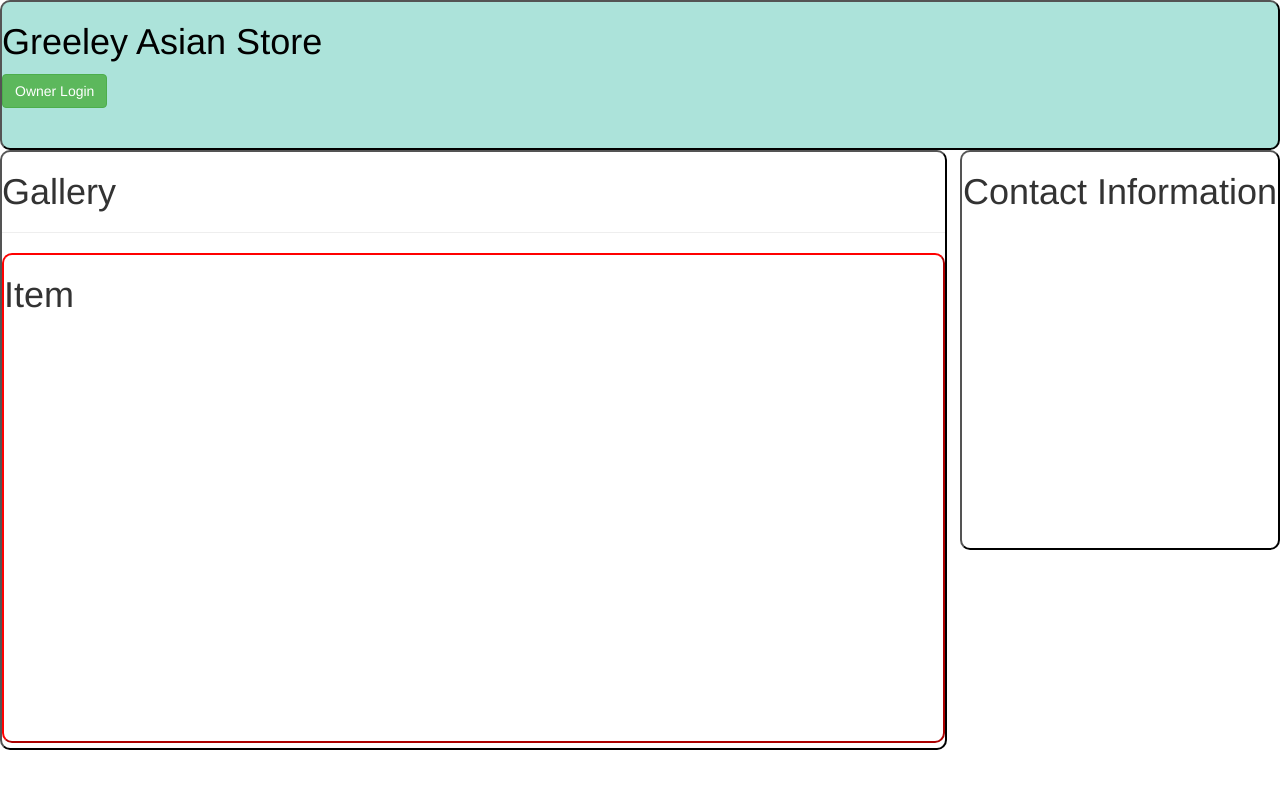
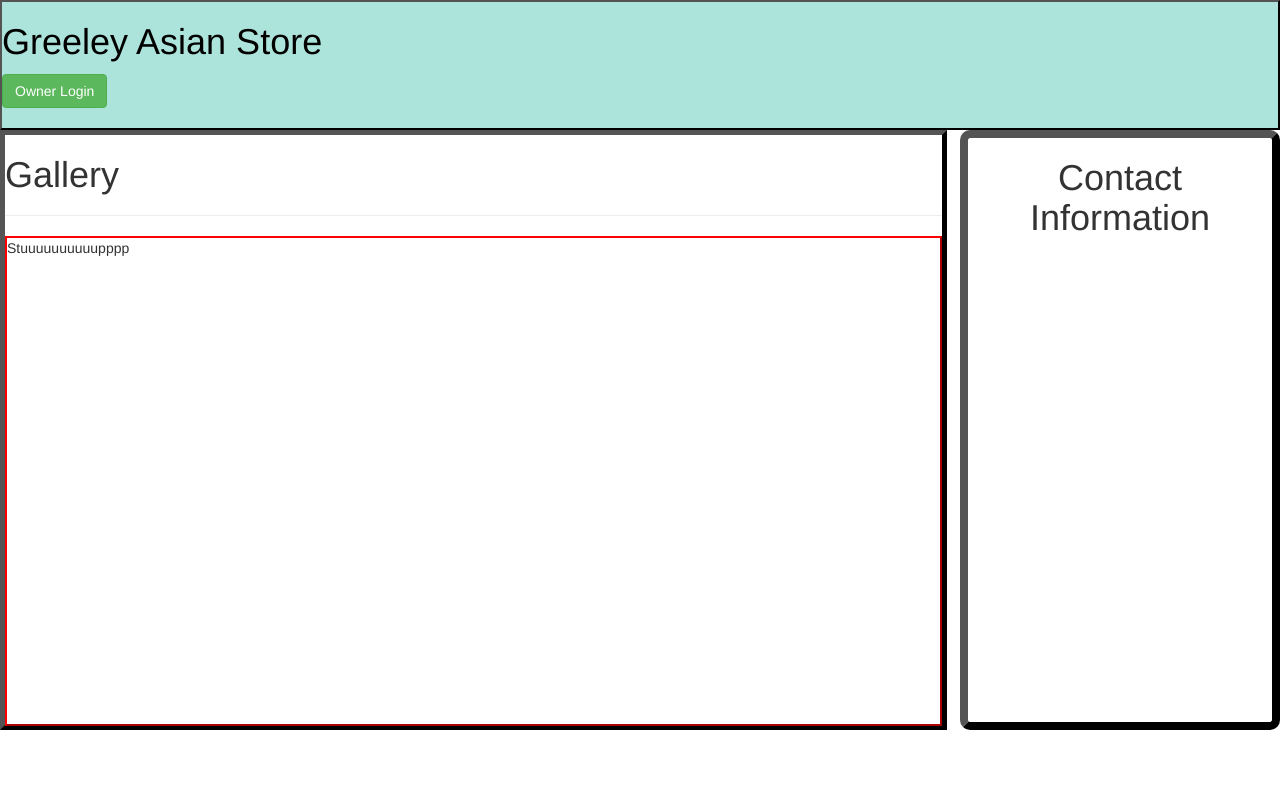
Before and after one commit to thom1664/La-Leche, a Django app: page / in a window 1280 px wide. Run offline with Django 3.2, Linux system fonts and the light colour scheme; some libraries are stand-ins or nearby versions.

Commit message:
filled in the page with box heights

```diff
--- a/website/static/main.css
+++ b/website/static/main.css
@@ -3,23 +3,23 @@
     border: 2px outset black;
     font-size: 25px;
     background-color: rgb(172, 227, 218);
-    border-radius: 10px;
-    height: 150px;
+    /* border-radius: 10px; */
+    height: 130px;
 }
 
 #gallery_box {
-    border: 2px outset black;
+    border: 5px outset black;
     /* background-color: lightgoldenrodyellow; */
     height: 600px;
     width: 74%;
-    border-radius: 10px;
+    /* border-radius: 10px; */
     display: inline-block;
 }
 
 #contact_box {
-    border: 2px outset black;
+    border: 8px outset black;
     /* background-color: lightblue; */
-    height: 400px;
+    height: 600px;
     width: 25%;
     float: right;
     border-radius: 10px;
@@ -31,6 +31,6 @@
     /* background-color: lightgoldenrodyellow; */
     height: 490px;
     width: 100%;
-    border-radius: 10px;
+    /* border-radius: 10px; */
     overflow: auto;
 }
--- a/website/template/home.html
+++ b/website/template/home.html
@@ -5,7 +5,7 @@
     <meta charset="UTF-8">
     <meta http-equiv="X-UA-Compatible" content="IE=edge">
     <meta name="viewport" content="width=device-width, initial-scale=1.0">
-    <title>Asian Store</title>
+    <title>Greeley Asian Store</title>
     <link rel="stylesheet" href="https://maxcdn.bootstrapcdn.com/bootstrap/3.4.1/css/bootstrap.min.css">
     <link rel="stylesheet" href="../static/main.css">
 </head>
@@ -21,7 +21,9 @@
         <h1> Gallery </h1>
         <hr>
         <div id="items_inside_gallery_box">
-            <h1>Item</h1>
+            <table>
+                <tr>Stuuuuuuuuuupppp</tr>
+            </table>
 
 
         </div>
```
